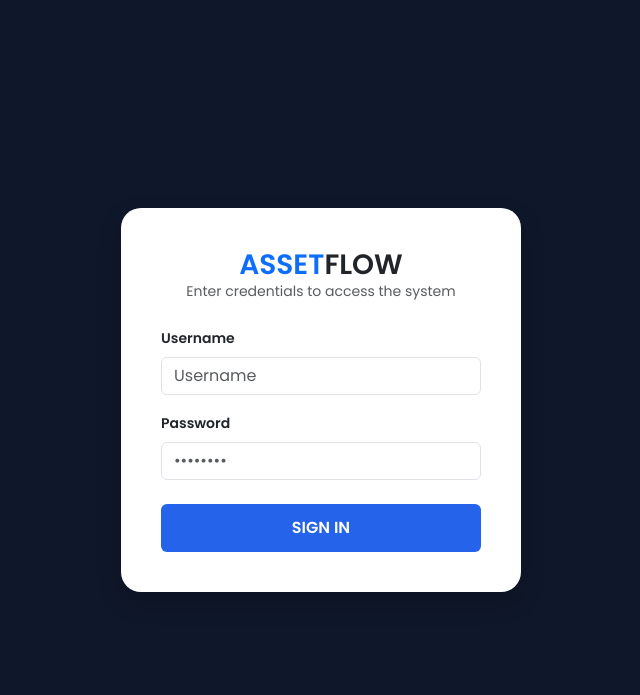
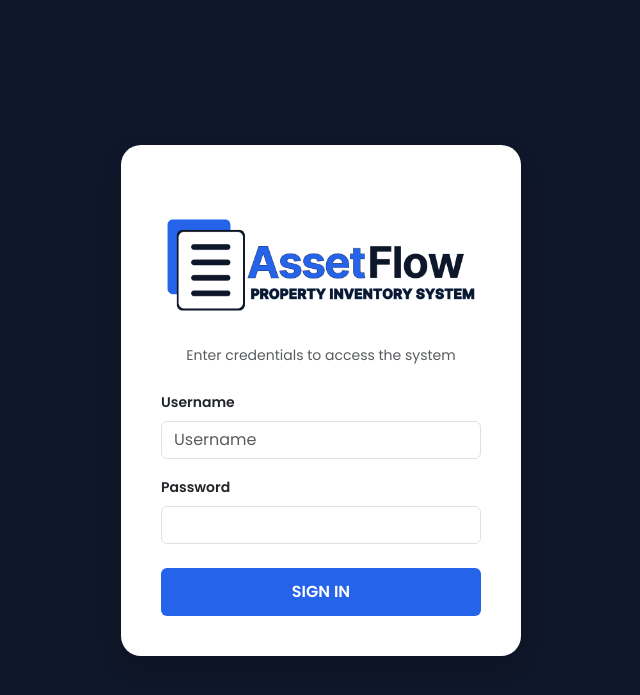
Before and after one commit to brixsytinghao-oss/property-inventory, a PHP site: page /login.php in a window 1280 px wide. Shown: the top 695 px of the page, without its empty margins (319-959 px from the left). Run offline with PHP 8.4, Linux system fonts and the light colour scheme.

Commit message:
Update login.php
added new logo on the login page

```diff
--- a/login.php
+++ b/login.php
@@ -61,8 +61,8 @@ if ($_SERVER['REQUEST_METHOD'] == 'POST') {
 <body>
     <div class="login-card">
         <div class="text-center mb-4">
-            <h3 class="fw-bold text-primary m-0">ASSET<span class="text-dark">FLOW</span></h3>
-            <p class="text-muted small">Enter credentials to access the system</p>
+                <img src="includes/logo2.png" alt="Logo" class="img-fluid" style="max-width: 100%;">
+        <p class="text-muted small">Enter credentials to access the system</p>
         </div>
 
         <?php if(isset($error)): ?>
@@ -84,7 +84,7 @@ if ($_SERVER['REQUEST_METHOD'] == 'POST') {
                 <input type="password"
                        name="password"
                        class="form-control"
-                       placeholder="••••••••"
+                       placeholder=""
                        autocomplete="new-password"
                        required>
             </div>
```
